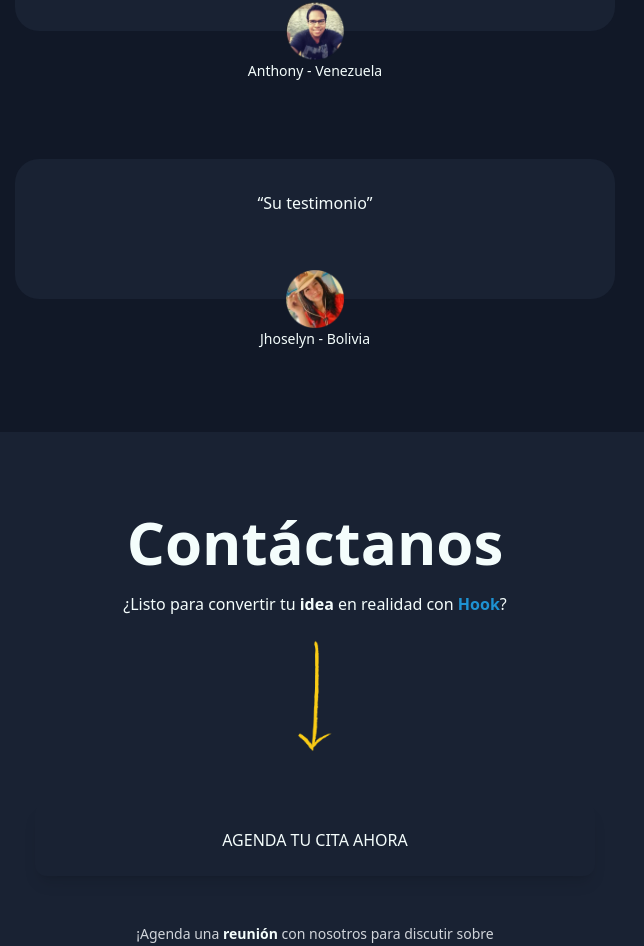
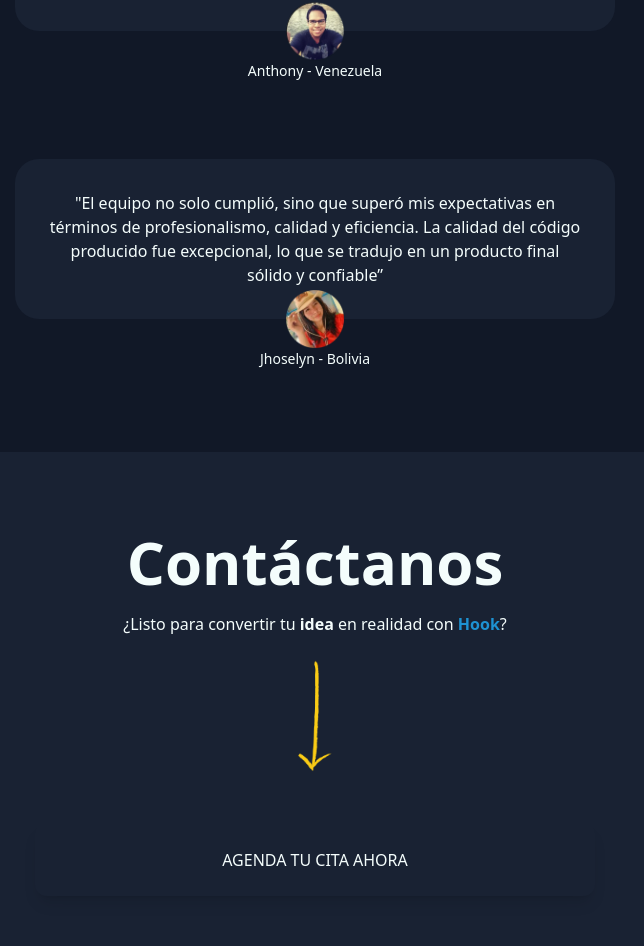
Before and after one commit to ADevsays/Landing-Hook, a React (Vite) app: page / in a window 1280 px wide. Shown: the part 4195-5141 px from the top of the page, without its empty margins (325-969 px from the left). Built offline with nearby package versions, Linux system fonts and the light colour scheme.

Commit message:
add Jhoselyn testimonial

```diff
--- a/src/components/SocialMediaMap.tsx
+++ b/src/components/SocialMediaMap.tsx
@@ -4,14 +4,12 @@ import SocialMediaIcon from "./Header/SocialMediaIcon";
 function SocialMediaMap() {
     return (
         <>
-            {
-                socialIcons.map((icon, index) => (
+            {socialIcons.map((icon, index) => (
                     <SocialMediaIcon
                         key={index}
                         iconName={icon.icon}
                         path={icon.path} />
-                ))
-            }
+                ))}
         </>
     );
 }
--- a/src/consts/testimonials.ts
+++ b/src/consts/testimonials.ts
@@ -14,7 +14,7 @@ export default [
         name: 'Anthony - Venezuela'
     },
     {
-        content: '“Su testimonio”',
+        content: '"El equipo no solo cumplió, sino que superó mis expectativas en términos de profesionalismo, calidad y eficiencia. La calidad del código producido fue excepcional, lo que se tradujo en un producto final sólido y confiable”',
         img: ThirdTestimonialPicture,
         name: 'Jhoselyn - Bolivia'
     },
```
